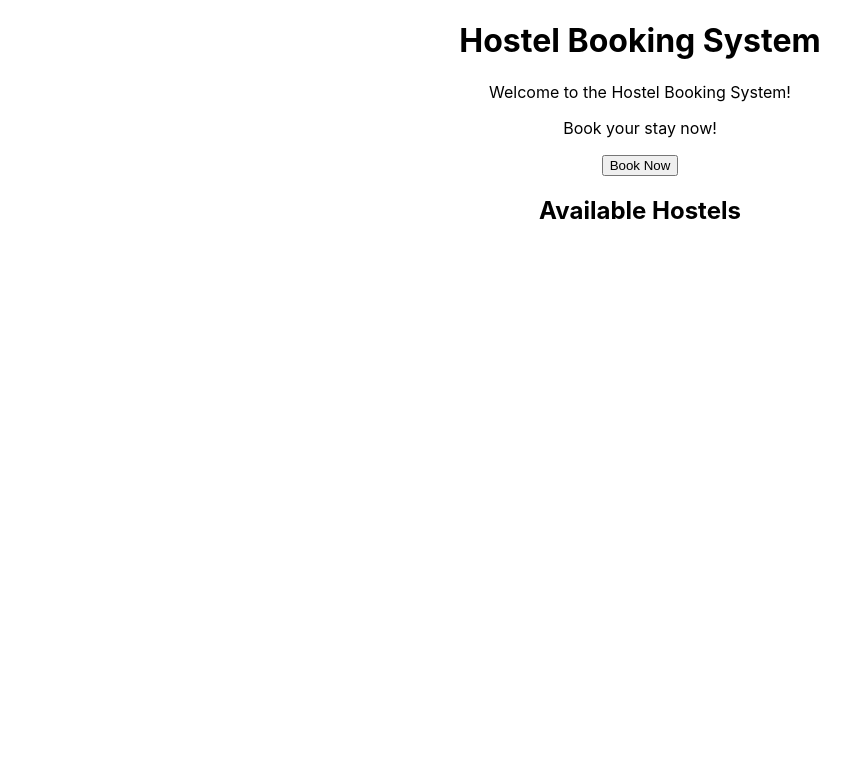
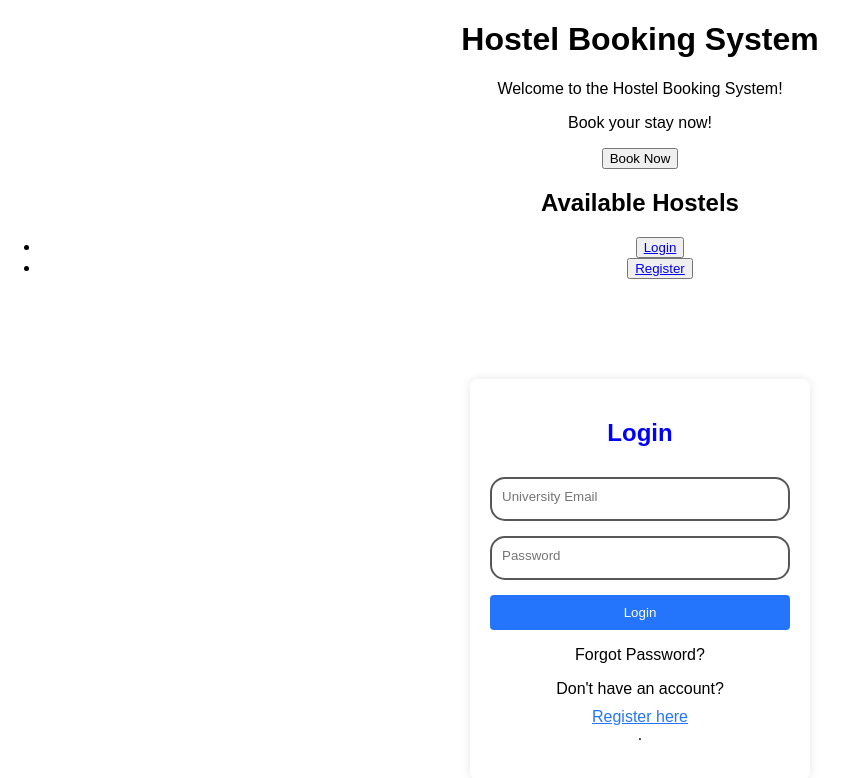
Before and after one commit to Nate-steven-dev/Front-End-repository, a React (Create React App) app in the folder hostel-booking/: page /login in a window 1280 px wide. Shown: the top 778 px of the page, without its empty margins (0-858 px from the left). Built offline with nearby package versions, Linux system fonts and the light colour scheme.

Commit message:
added login and signup pages and styling

```diff
--- a/hostel-booking/package.json
+++ b/hostel-booking/package.json
@@ -7,8 +7,9 @@
     "@testing-library/jest-dom": "^6.8.0",
     "@testing-library/react": "^16.3.0",
     "@testing-library/user-event": "^13.5.0",
-    "react": "^19.1.1",
-    "react-dom": "^19.1.1",
+    "react": "^19.2.0",
+    "react-dom": "^19.2.0",
+    "react-router-dom": "^7.9.4",
     "react-scripts": "5.0.1",
     "web-vitals": "^2.1.4"
   },
--- a/hostel-booking/src/App.js
+++ b/hostel-booking/src/App.js
@@ -1,4 +1,8 @@
 import './App.css';
+import React from 'react';
+import Login from './components/login';
+import Register from './components/register';
+import { BrowserRouter as Router, Route, Routes, Link } from 'react-router-dom';
 
 function App() {
   return (
@@ -10,6 +14,24 @@ function App() {
           <button>Book Now</button>
           <h2>Available Hostels</h2>
         </div>
+        <nav>
+          <ul>
+            <li>
+              <button>
+                <Link to="/login">Login</Link>
+              </button>
+            </li>
+            <li>
+              <button>
+                <Link to="/register">Register</Link>
+              </button>
+            </li>
+          </ul>
+        </nav>
+        <Routes>
+          <Route path="/login" element={<Login />} />
+          <Route path="/register" element={<Register />} />
+        </Routes>
       </div>
   );
 }
--- /dev/null
+++ b/hostel-booking/src/components/login.css
@@ -0,0 +1,52 @@
+body {
+    font-family: Arial, sans-serif;
+    background-color:linear-gradient(to right, #6a11cb, #2575fc);
+    margin: 0;
+    padding: 0;
+}
+
+.login-container {
+    width: 300px;
+    margin: 100px auto;
+    padding: 20px;
+    background-color: white;
+    border-radius: 8px;
+    box-shadow: 0 0 10px rgba(0, 0, 0, 0.1);
+}
+.title{
+    color:blue;
+    text-align:center;
+    margin-bottom: 30px;
+
+}
+input {
+    width: 100%;
+    padding: 10px;
+    margin: 0 auto;
+    border: none;
+    background: transparent;
+    outline: none;
+    }
+.input-group {
+    height: 40px;
+    border: 2px solid #565759;
+    border-radius: 15px;
+    margin-bottom: 15px;
+}
+.btn{
+    width: 100%;
+    padding: 10px;
+    background-color: #2575fc;
+    color: white;
+    border: none;
+    border-radius: 4px;
+    cursor: pointer;
+}
+.link
+{
+    display: block;
+    text-align: center;
+    margin-top: 10px;
+    color: #2575fc;
+    text-decoration:underline;
+}
--- /dev/null
+++ b/hostel-booking/src/components/login.js
@@ -0,0 +1,26 @@
+import React from "react";
+import './login.css';
+
+function Login() {
+
+  return (
+    <div className="login-container">
+      <h2 className="title">Login</h2>
+      <form>
+        <div className="input-group">
+          <input type="email" placeholder="University Email" />
+        </div>
+
+        <div className="input-group">
+          <input type="password" placeholder="Password" />
+        </div>
+
+        <button type="submit" className="btn">Login</button>
+      </form>
+      <p>Forgot Password?</p>
+      <p>Don't have an account? <a href="/register" className="link">Register here</a>.</p>
+
+    </div>
+  );
+}
+export default Login;
--- /dev/null
+++ b/hostel-booking/src/components/register.js
@@ -0,0 +1,35 @@
+import React from "react";
+import './login.css';
+
+function Register() {
+
+  return (
+    <div className="login-container">
+      <h2 className="title">Register</h2>
+      <form onSubmit>
+        <div className="input-group">
+          <input type="text" placeholder="Full Name"/>
+        </div>
+
+        <div className="input-group">
+          <input type="email" placeholder="University Email"/>
+        </div>
+
+        <div className="input-group">
+          <input type="text" placeholder="Phone Number"/>
+        </div>
+
+        <div className="input-group">
+            <input type="password" placeholder="Password"/>
+        </div>
+
+        <button type="submit"className="btn">Register</button>
+      </form>
+
+      <p>Already have an account? <a href="/login" className="link">Login here</a>.</p>
+
+    </div>
+  );
+}
+
+export default Register;
--- a/hostel-booking/src/index.js
+++ b/hostel-booking/src/index.js
@@ -3,11 +3,14 @@ import ReactDOM from 'react-dom/client';
 import './index.css';
 import App from './App';
 import reportWebVitals from './reportWebVitals';
+import { BrowserRouter } from 'react-router-dom';
 
 const root = ReactDOM.createRoot(document.getElementById('root'));
 root.render(
   <React.StrictMode>
-    <App />
+    <BrowserRouter>
+      <App />
+    </BrowserRouter>
   </React.StrictMode>
 );
 
```
Also changed, not shown: 1 other file (tests, documents, lock files or other folders). Lines whose indentation alone changed are shown as unchanged.
